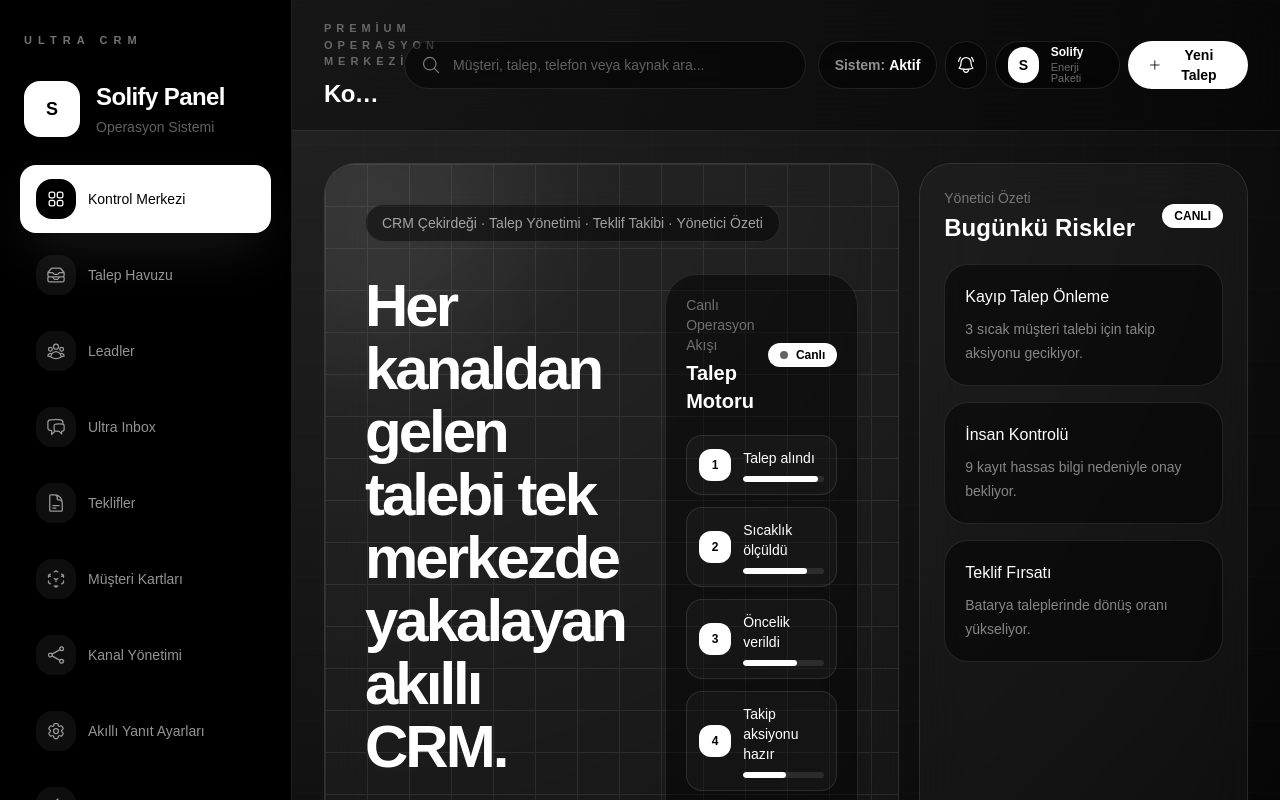
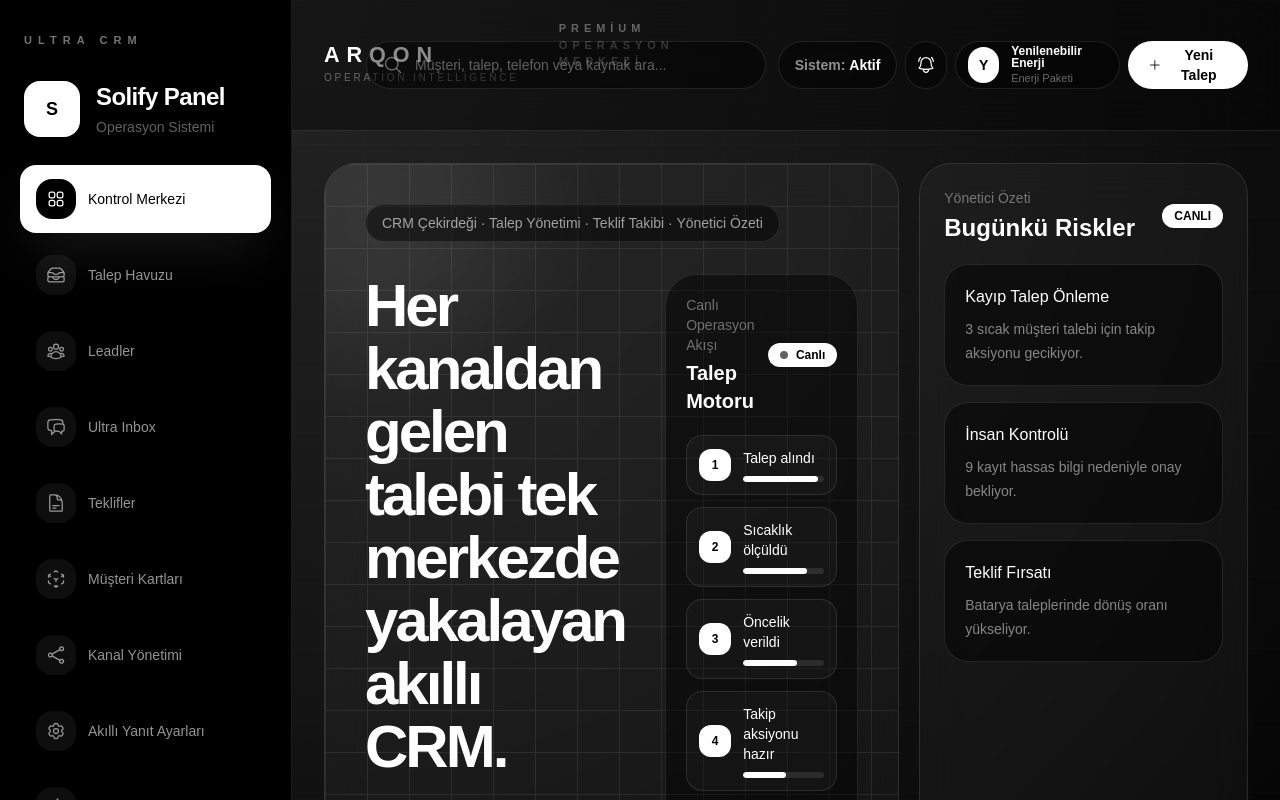
Before and after one commit to ULTRABRT/ultra-crm-panel, a Next.js app: page / in a window 1280 px wide. Shown: the top 800 px of the page. Built offline with nearby package versions, Linux system fonts and the light colour scheme.

Commit message:
add arqon header identity

```diff
--- a/components/Header.tsx
+++ b/components/Header.tsx
@@ -6,6 +6,8 @@ import {
   HiOutlineMagnifyingGlass,
   HiOutlinePlus,
 } from "react-icons/hi2";
+import { useDnaSafe } from "../context/DnaContext";
+import { resolveLabel } from "../lib/dna/keys";
 
 type HeaderConfig = {
   eyebrow: string;
@@ -56,10 +58,30 @@ function getHeaderConfig(pathname: string): HeaderConfig {
 export function Header() {
   const pathname = usePathname();
   const config = getHeaderConfig(pathname);
+  const dnaContext = useDnaSafe();
+  const activeSectorName = dnaContext?.activeDna.meta.name
+    ? resolveLabel(dnaContext.activeDna.meta.name)
+    : "Solify";
+  const activePackageLabel = dnaContext?.activeDna.meta.packageLabel
+    ? resolveLabel(dnaContext.activeDna.meta.packageLabel)
+    : "Enerji Paketi";
+  const sectorInitial = activeSectorName.trim().charAt(0).toUpperCase() || "S";
 
   return (
     <header className="relative z-10 border-b border-white/10 bg-black/35 backdrop-blur-2xl">
       <div className="flex min-h-[104px] flex-col gap-4 px-5 py-5 lg:flex-row lg:items-center lg:justify-between lg:px-8">
+        <div className="flex min-w-0 flex-col gap-3 sm:flex-row sm:items-center sm:gap-5">
+          <div className="shrink-0">
+            <div className="text-[1.35rem] font-semibold leading-none tracking-[0.32em] text-white">
+              ARQON
+            </div>
+            <div className="mt-1 text-[10px] font-medium uppercase tracking-[0.28em] text-white/35">
+              Operation Intelligence
+            </div>
+          </div>
+
+          <div className="hidden h-10 w-px bg-white/10 sm:block" />
+
           <div className="min-w-0">
             <p className="text-[11px] font-semibold uppercase tracking-[0.45em] text-white/35">
               {config.eyebrow}
@@ -68,6 +90,7 @@ export function Header() {
             <h1 className="mt-2 truncate text-2xl font-semibold tracking-tight text-white">
               {config.title}
             </h1>
+          </div>
         </div>
 
         <div className="flex flex-col gap-3 sm:flex-row sm:items-center">
@@ -92,15 +115,15 @@ export function Header() {
 
             <div className="hidden h-12 items-center gap-3 rounded-full border border-white/10 bg-black/45 px-3 pr-4 sm:flex">
               <div className="flex h-9 w-9 items-center justify-center rounded-full bg-white text-sm font-semibold text-black">
-                S
+                {sectorInitial}
               </div>
 
               <div>
                 <p className="text-xs font-semibold leading-none text-white">
-                  Solify
+                  {activeSectorName}
                 </p>
                 <p className="mt-1 text-[11px] leading-none text-white/40">
-                  Enerji Paketi
+                  {activePackageLabel}
                 </p>
               </div>
             </div>
```
Lines whose indentation alone changed are shown as unchanged.
